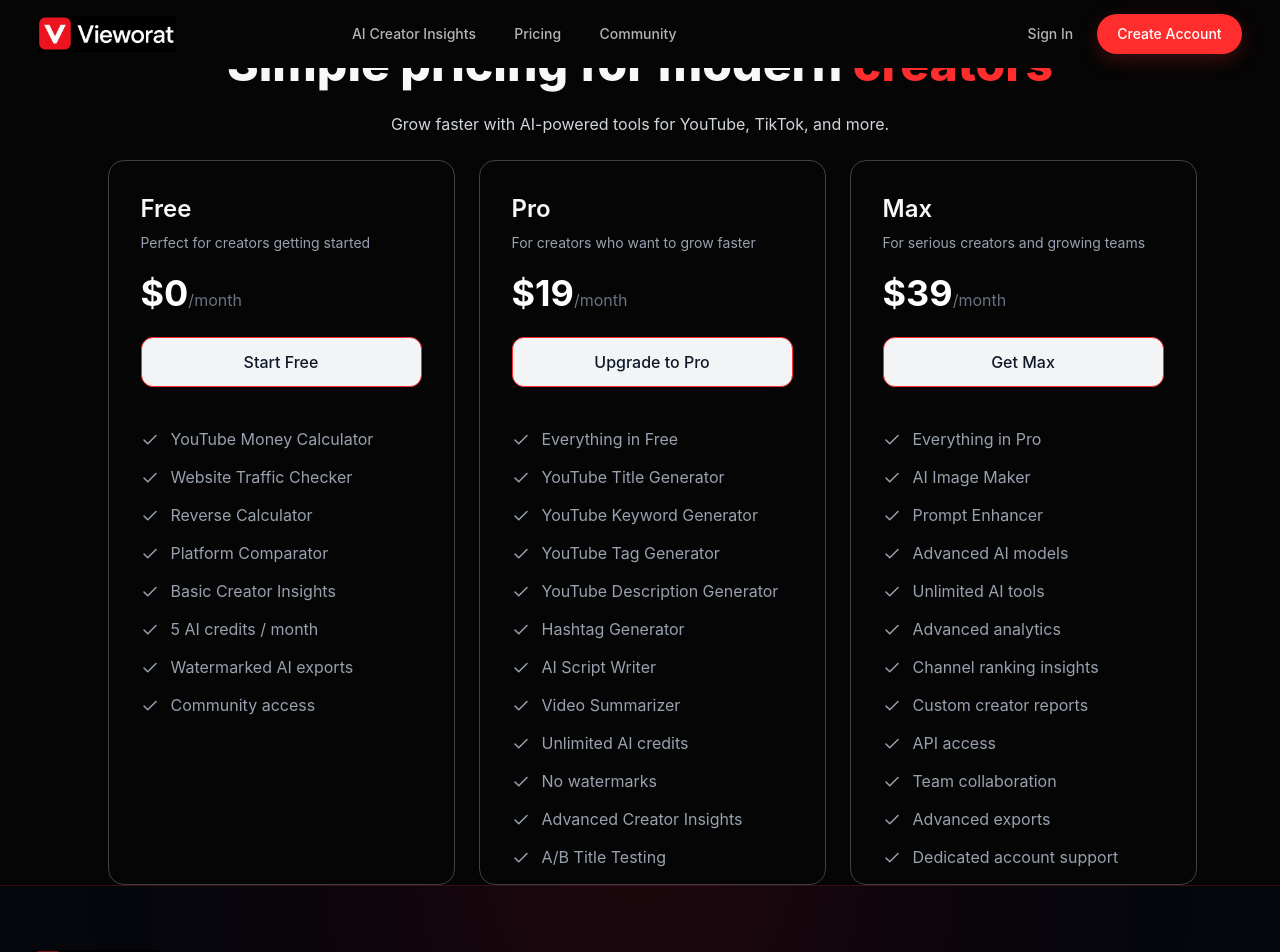
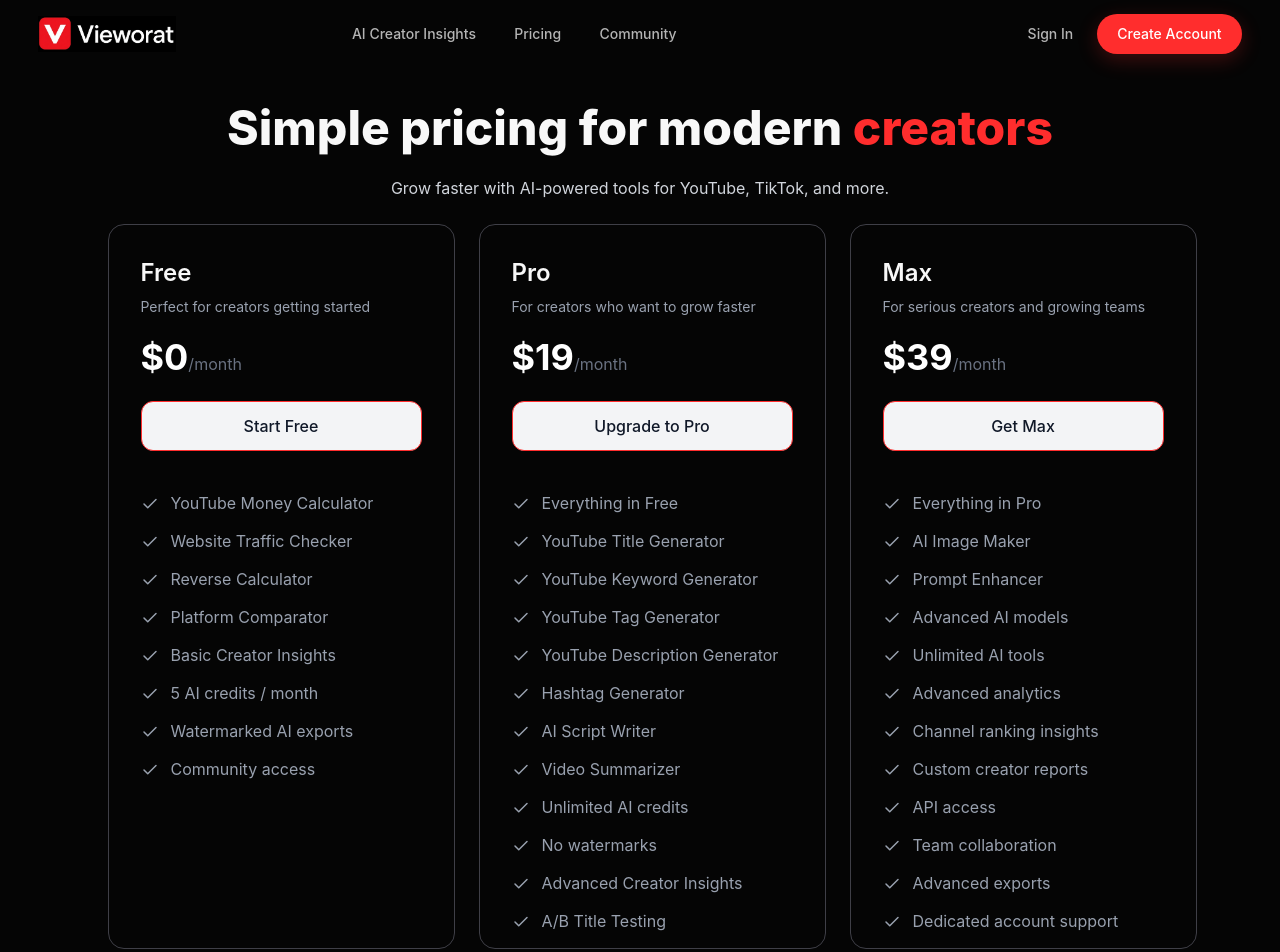
Before and after one commit to Ramim597/vieworat, a React (Vite) app: page /PricingCard in a window 1280 px wide. Shown: the top 952 px of the page. Built offline with nearby package versions, Linux system fonts and the light colour scheme.

Commit message:
update the pricing

```diff
--- a/src/data/pricingPlans.jsx
+++ b/src/data/pricingPlans.jsx
@@ -35,7 +35,6 @@ export const pricingPlans = [
       "No watermarks",
       "Advanced Creator Insights",
       "A/B Title Testing",
-      "Priority support",
     ],
   },
 
--- a/src/pages/PricingCard.jsx
+++ b/src/pages/PricingCard.jsx
@@ -2,7 +2,7 @@ import { Check } from "lucide-react";
 import { pricingPlans } from "../data/pricingPlans";
 function PricingCard() {
   return (
-    <>
+    <div className="mt-26 mb-25">
       <h1 className="font-extrabold text-5xl text-center mt-10">
         Simple pricing for modern <span className="text-primary">creators</span>
       </h1>
@@ -43,7 +43,7 @@ function PricingCard() {
           </div>
         ))}
       </div>
-    </>
+    </div>
   );
 }
 
```
